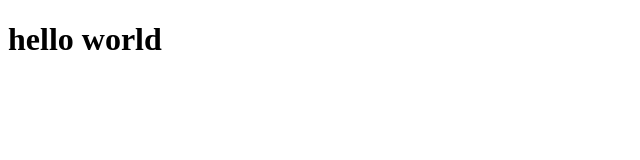
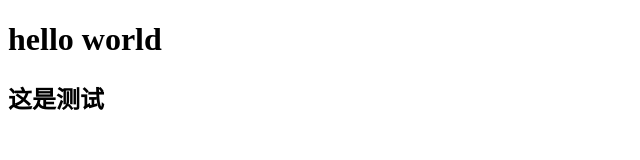
Before and after one commit to ouyang0712/testDeom, a plain HTML site: page index.html in a window 1280 px wide. Shown: the whole page, without its empty margins (0-640 px from the left). Drawn offline with Linux system fonts and the light colour scheme.

Commit message:
这是第二次提交

```diff
--- a/index.html
+++ b/index.html
@@ -8,5 +8,6 @@
 </head>
 <body>
     <h1>hello world</h1>
+    <h2>这是测试</h2>
 </body>
 </html>
```
